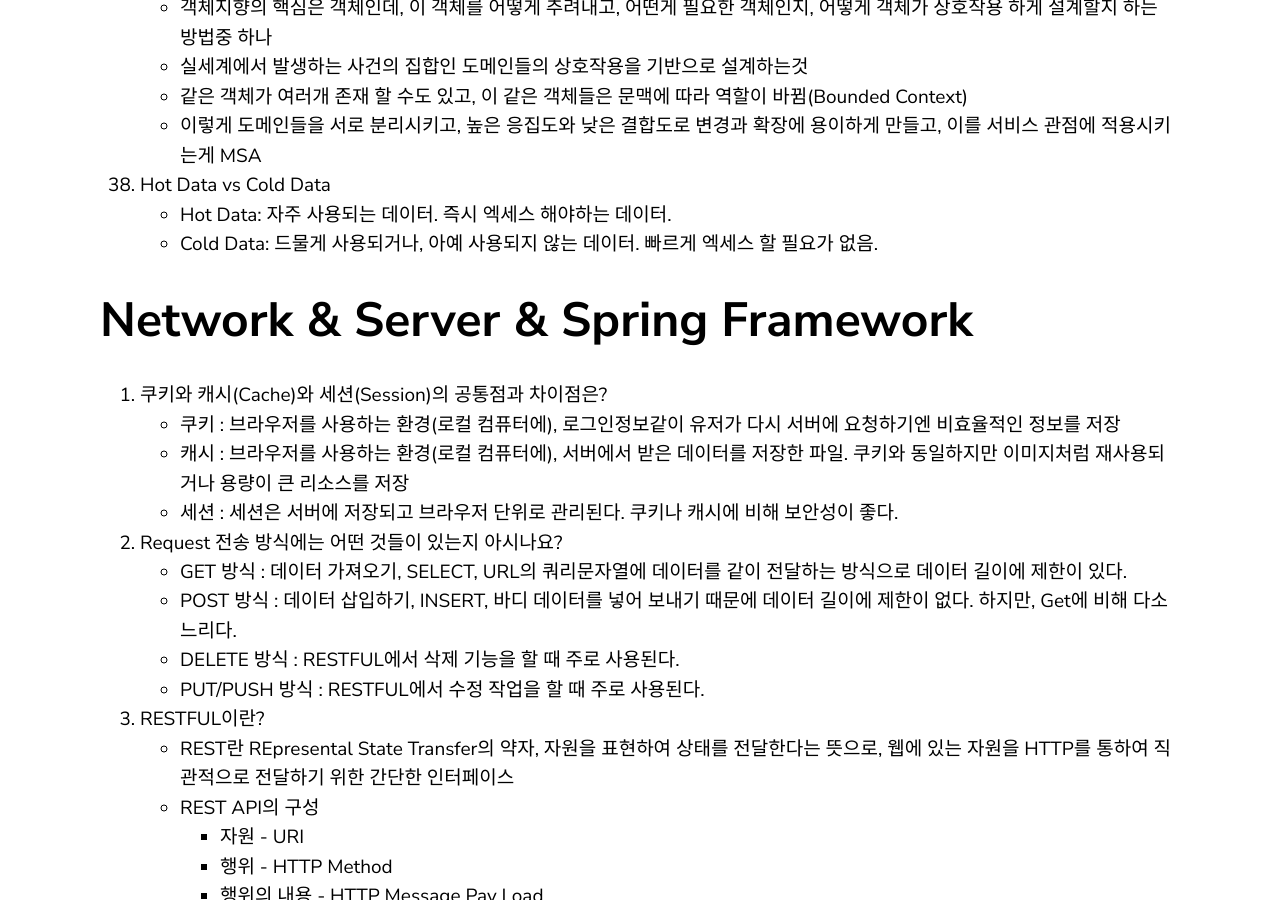
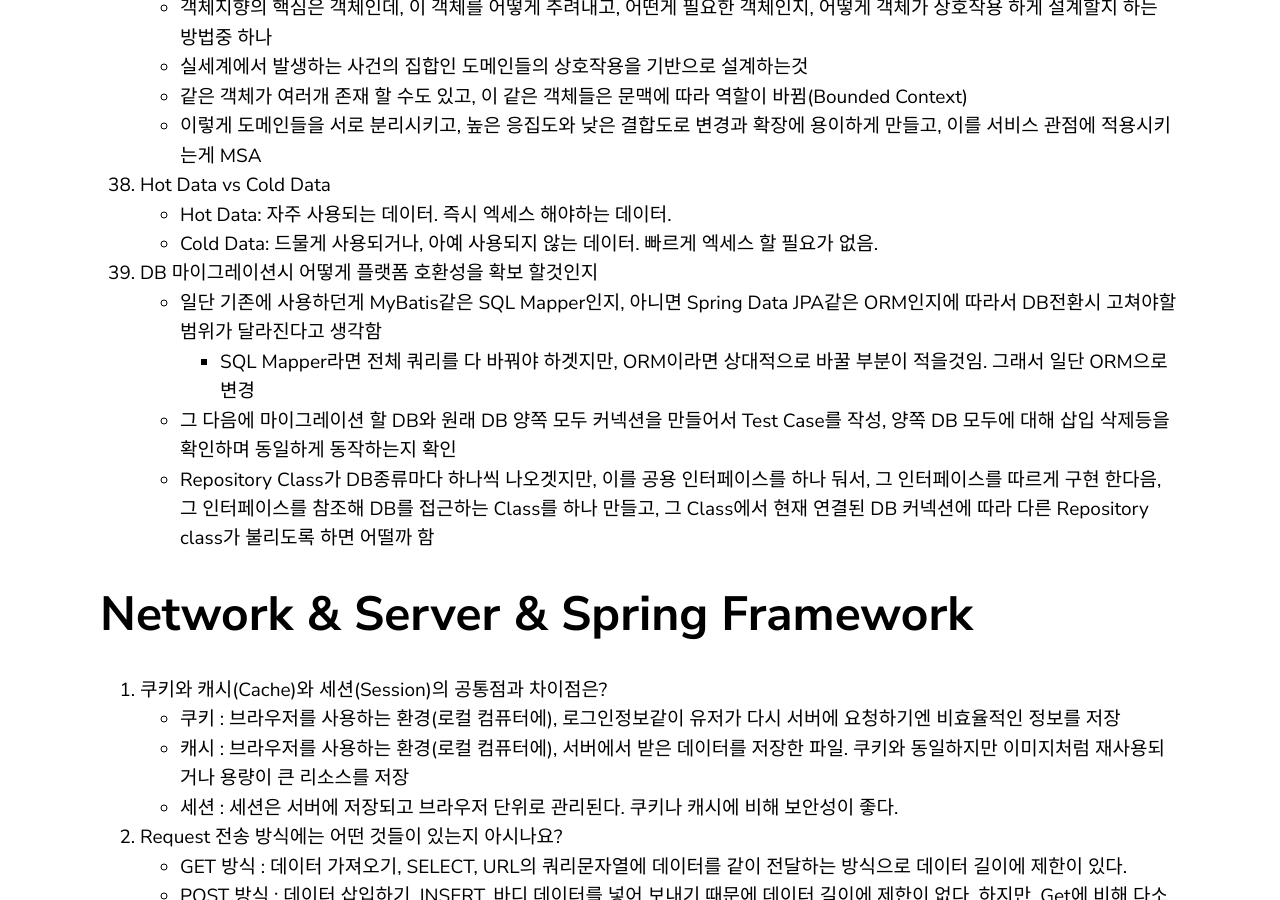
Before and after one commit to yoowonyoung/yoowonyoung.github.io, a Jekyll site: the page built from _posts/2020-08-11-Interview-03.md, in a window 1280 px wide and 900 px high, scrolled down 24667 px. Built offline with Jekyll 4.4.1, drawn with Linux system fonts in a browser that asks for light colours; comment, search, counter and statistics services are not loaded.

Commit message:
Update 2020-08-11-Interview-03.md

```diff
--- a/_posts/2020-08-11-Interview-03.md
+++ b/_posts/2020-08-11-Interview-03.md
@@ -694,6 +694,12 @@ Kakao for Business 의 API 서버를 Jenkins + Kubernetes 환경에 맞게 배
 38. Hot Data vs Cold Data
     - Hot Data: 자주 사용되는 데이터. 즉시 엑세스 해야하는 데이터.
     - Cold Data: 드물게 사용되거나, 아예 사용되지 않는 데이터. 빠르게 엑세스 할 필요가 없음.
+
+39. DB 마이그레이션시 어떻게 플랫폼 호환성을 확보 할것인지
+    - 일단 기존에 사용하던게 MyBatis같은 SQL Mapper인지, 아니면 Spring Data JPA같은 ORM인지에 따라서 DB전환시 고쳐야할 범위가 달라진다고 생각함
+        * SQL Mapper라면 전체 쿼리를 다 바꿔야 하겟지만, ORM이라면 상대적으로 바꿀 부분이 적을것임. 그래서 일단 ORM으로 변경
+    - 그 다음에 마이그레이션 할 DB와 원래 DB 양쪽 모두 커넥션을 만들어서 Test Case를 작성, 양쪽 DB 모두에 대해 삽입 삭제등을 확인하며 동일하게 동작하는지 확인
+    - Repository Class가 DB종류마다 하나씩 나오겟지만, 이를 공용 인터페이스를 하나 둬서, 그 인터페이스를 따르게 구현 한다음, 그 인터페이스를 참조해 DB를 접근하는 Class를 하나 만들고, 그 Class에서 현재 연결된 DB 커넥션에 따라 다른 Repository class가 불리도록 하면 어떨까 함
 
 # Network & Server & Spring Framework
 
```
